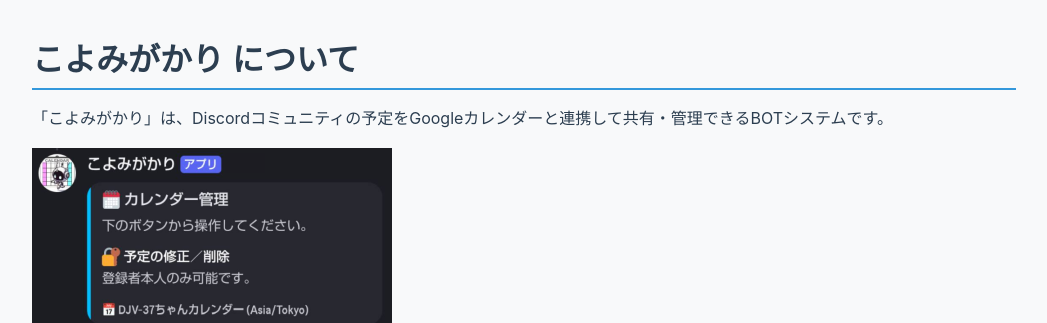
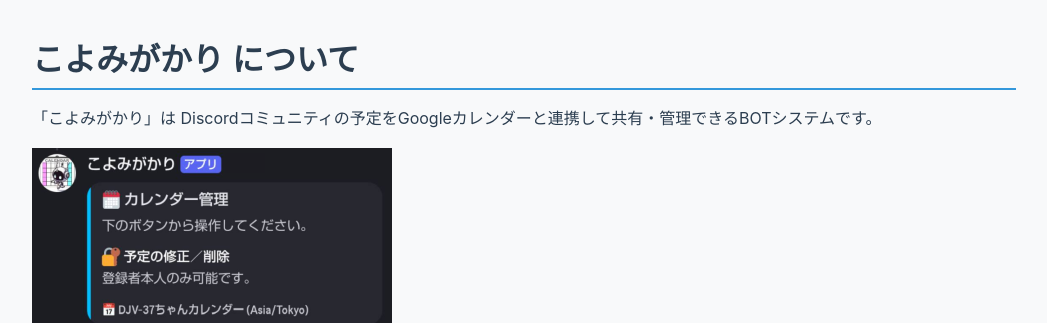
Before and after one commit to mae-benten/koyomi-gakari-user-guide, a Jekyll site: the page built from index.md, in a window 1280 px wide and 900 px high, scrolled down 773 px. Shown: the part 152-475 px from the top of the window, without its empty margins (116-1163 px from the left). Built offline with Jekyll 4.4.1, drawn with Linux system fonts in a browser that asks for light colours.

Commit message:
サイトの更新はためindex.mdを修正

```diff
--- a/index.md
+++ b/index.md
@@ -25,7 +25,7 @@ title: "こよみがかり ユーザーガイド"
 
 ## こよみがかり について
 
-「こよみがかり」は、Discordコミュニティの予定をGoogleカレンダーと連携して共有・管理できるBOTシステムです。
+「こよみがかり」は Discordコミュニティの予定をGoogleカレンダーと連携して共有・管理できるBOTシステムです。
 
 ![カレンダー管理パネル](assets/images/screenshots/panel.png)
 
```
